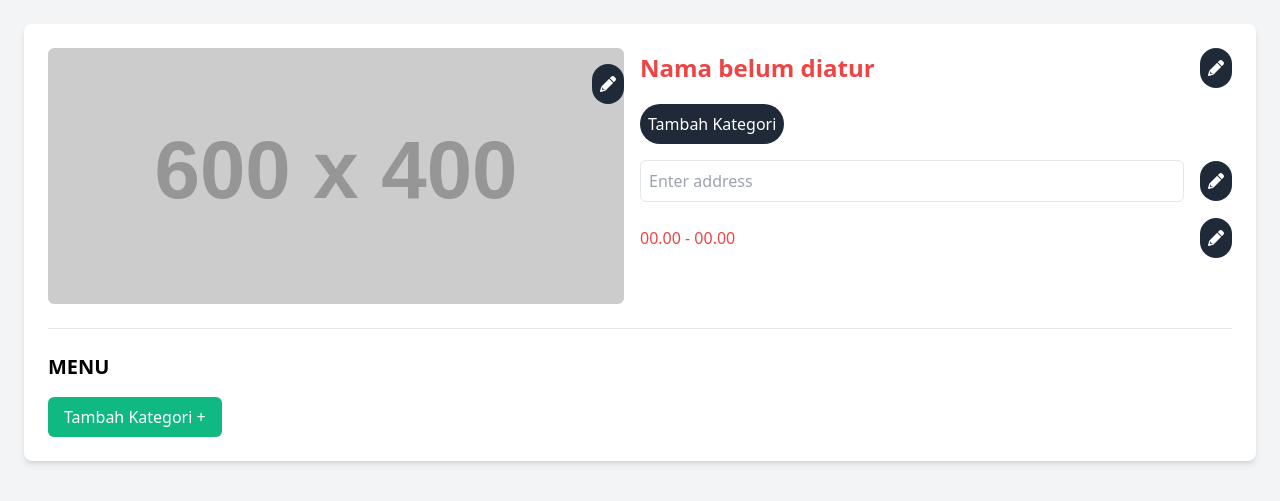
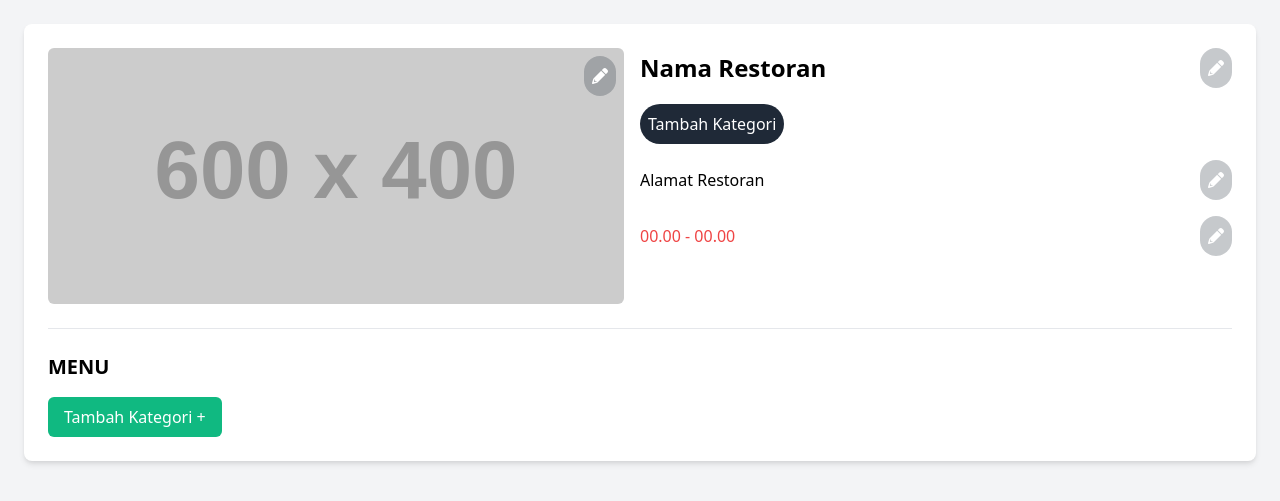
Before and after one commit to muttyqt15/pbp-6, a Django app: page /restaurant/ in a window 1280 px wide. Shown: the top 501 px of the page. Run offline with Django 5.2, Linux system fonts and the light colour scheme; grey boxes labelled with a size stand in for pictures from a placeholder-image service; some libraries are stand-ins or nearby versions.

Commit message:
added edit functionality to restaurant information (except for add category)

```diff
--- a/api/restaurant/templates/my_restaurant.html
+++ b/api/restaurant/templates/my_restaurant.html
@@ -1,5 +1,7 @@
+{% extends 'base.html' %} {% load static %}
 <!DOCTYPE html>
 <html lang="en">
+{% block content %}
 <head>
     <meta charset="UTF-8">
     <meta name="viewport" content="width=device-width, initial-scale=1.0">
@@ -14,7 +16,7 @@
             <!-- Restaurant Photo -->
             <div class="photo-container relative w-1/2 pr-4">
                 <img src="{{ restaurant.photo_url|default:'https://placehold.co/600x400' }}" alt="Restaurant Photo" class="w-full h-64 object-cover rounded-md">
-                <a class="edit-button absolute top-4 right-4 bg-gray-800 text-white p-2 rounded-full">
+                <a class="edit-button absolute top-2 right-6 bg-gray-800 text-white p-2 rounded-full bg-opacity-25 transition duration-300 ease-in-out hover:bg-opacity-100">
                     <i class="fas fa-pencil-alt"></i>
                 </a>
             </div>
@@ -23,12 +25,9 @@
             <div class="restaurant-info w-1/2 space-y-4">
                 <!-- Restaurant Name -->
                 <div class="restaurant-name flex items-center justify-between">
-                    {% if restaurant.name %}
-                        <h2 class="text-2xl font-bold">{{ restaurant.name }}</h2>
-                    {% else %}
-                        <h2 class="text-2xl font-bold text-red-500">Nama belum diatur</h2>
-                    {% endif %}
-                    <a class="edit-button bg-gray-800 text-white p-2 rounded-full">
+                    <input type="text" value="{{ restaurant.name }}" class="border rounded-md p-2 w-full mr-4 hidden" placeholder="Ex : Mangan Solo" onblur="saveField(this, 'name', 'Restaurant Name')">
+                    <h2 class="text-2xl font-bold">{{ restaurant.name|default:"Nama Restoran" }}</h2>
+                    <a class="edit-button bg-gray-800 text-white p-2 rounded-full bg-opacity-25 transition duration-300 ease-in-out hover:bg-opacity-100" onclick="makeEditable(this)">
                         <i class="fas fa-pencil-alt"></i>
                     </a>
                 </div>
@@ -36,36 +35,33 @@
                 <!-- Food Categories -->
                 <div class="food-categories flex items-center gap-2">
                     {% if restaurant.categories.all|length == 0 %}
-                         <a class="edit-button bg-gray-800 text-white p-2 rounded-full">
-                            Tambah Kategori
-                        </a>
+                        <a class="edit-button bg-gray-800 text-white p-2 rounded-full">Tambah Kategori</a>
                     {% else %}
                         {% for category in restaurant.categories.all %}
                             <div class="category bg-blue-500 text-white px-4 py-1 rounded-full">{{ category.name }}</div>
                         {% endfor %}
-                        <a class="edit-button bg-gray-800 text-white p-2 rounded-full">
-                            +
-                        </a>
+                        <a class="edit-button bg-gray-800 text-white p-2 rounded-full">+</a>
                     {% endif %}
-
                 </div>
 
                 <!-- Restaurant Address -->
                 <div class="restaurant-address flex items-center justify-between">
-                    <input type="text" value="{{ restaurant.address }}" class="border rounded-md p-2 w-full mr-4" placeholder="Enter address" oninput="updateAddress(this.value)">
-                    <a class="edit-button bg-gray-800 text-white p-2 rounded-full">
+                    <input type="text" value="{{ restaurant.address }}" class="border rounded-md p-2 w-full mr-4 hidden" placeholder="Ex : Jl. Sigmakarta" onblur="saveField(this, 'address', 'Enter Address Here')">
+                    <p>{{ restaurant.address|default:"Alamat Restoran" }}</p>
+                    <a class="edit-button bg-gray-800 text-white p-2 rounded-full bg-opacity-25 transition duration-300 ease-in-out hover:bg-opacity-100" onclick="makeEditable(this)">
                         <i class="fas fa-pencil-alt"></i>
                     </a>
                 </div>
 
                 <!-- Operating Hours -->
                 <div class="operating-hours flex items-center justify-between">
+                    <input type="text" value="{{ restaurant.operational_hours }}" class="border rounded-md p-2 w-full mr-4 hidden" placeholder="00:00 - 00:00" onblur="saveField(this, 'operational_hours', '00:00 - 00:00')">
                     {% if restaurant.operational_hours %}
                         <p>{{ restaurant.operational_hours }}</p>
                     {% else %}
                         <p class="text-red-500">00.00 - 00.00</p>
                     {% endif %}
-                    <a class="edit-button bg-gray-800 text-white p-2 rounded-full">
+                    <a class="edit-button bg-gray-800 text-white p-2 rounded-full bg-opacity-25 transition duration-300 ease-in-out hover:bg-opacity-100" onclick="makeEditable(this)">
                         <i class="fas fa-pencil-alt"></i>
                     </a>
                 </div>
@@ -93,10 +89,37 @@
 
     <!-- JavaScript -->
     <script>
-        function updateAddress(value) {
-            // TODO add ajax call to update address later
-            console.log("Address updated to:", value);
+        function makeEditable(button) {
+            // Get the parent container
+            const parent = button.parentElement;
+            // Hide the current display element and show the input field
+            const input = parent.querySelector('input');
+            const text = parent.querySelector('p') || parent.querySelector('h2');
+            if (input && text) {
+                input.classList.remove('hidden');
+                input.focus();
+                text.classList.add('hidden');
+            }
+        }
+
+        function saveField(input, fieldName, defaultValue) {
+            // Get the value of the input field
+            const value = input.value.trim();
+            // Hide the input field and show the text element
+            const parent = input.parentElement;
+            const text = parent.querySelector('p') || parent.querySelector('h2');
+            if (text) {
+                // Only save the value if it's different from the default value
+                if (value !== "" && value !== defaultValue) {
+                    text.textContent = value;
+                }
+                input.classList.add('hidden');
+                text.classList.remove('hidden');
+            }
+            // TODO: Add an AJAX call here to update the value on the server, only if value is not default
+            console.log(`Field '${fieldName}' updated to:`, value !== defaultValue ? value : "(not saved)");
         }
     </script>
 </body>
 </html>
+{% endblock content %}
--- a/api/restaurant/urls.py
+++ b/api/restaurant/urls.py
@@ -5,7 +5,6 @@ from .views import add_restaurant, edit_restaurant, get_restaurant_xml, get_rest
 urlpatterns: list[URLResolver] = [
         path("", my_restaurant, name="my_restaurant"),
         path("add/", add_restaurant, name="add_restaurant"),
-        path("edit/<int:id>/", edit_restaurant, name="edit_restaurant"),
         path("<int:id>/menu/", get_restaurant_menu, name="get_restaurant_menu"),
         path("get/", get_restaurant_xml, name="get_restaurant_xml"),
         path("get/<int:id>/", get_restaurants_xml_by_id, name="get_restaurants_xml_by_id"),
```
Also changed, not shown: api/restaurant/templates/edit_restaurant.html (deleted, +0 -12 lines).
